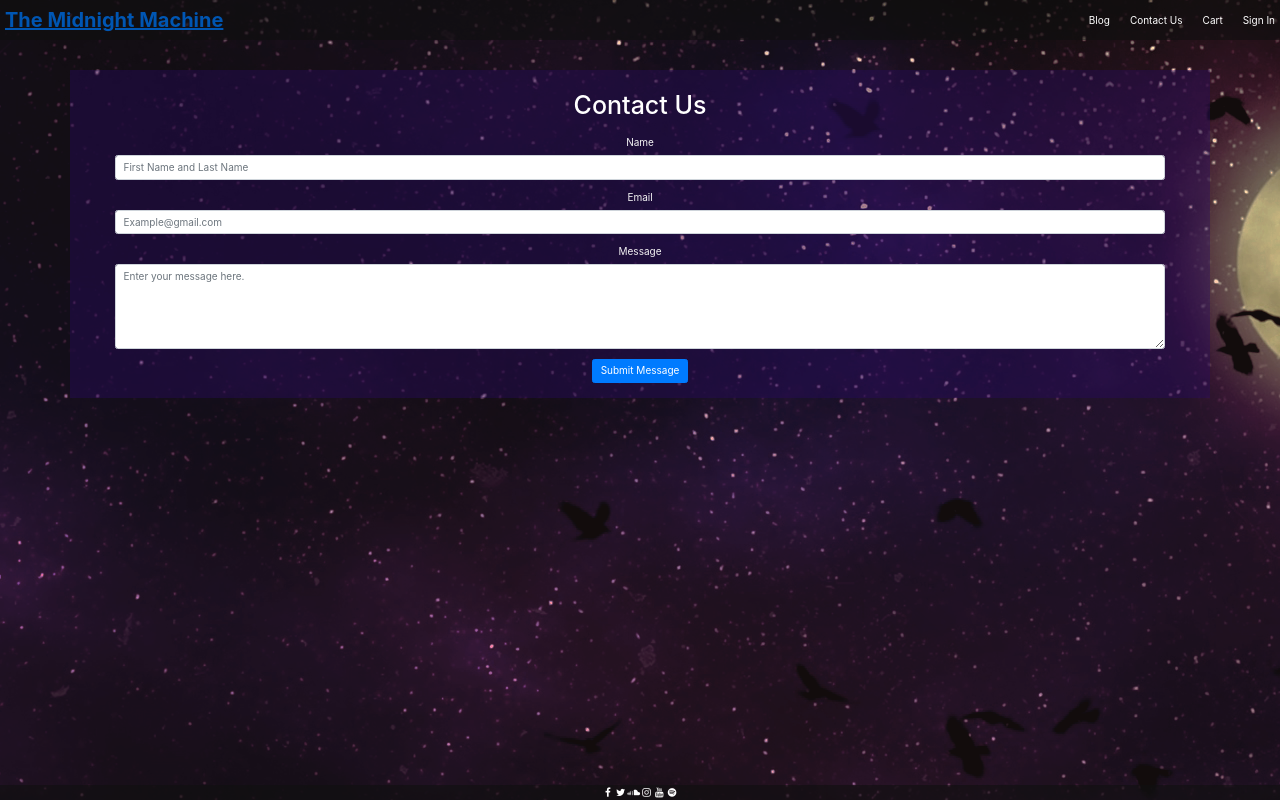
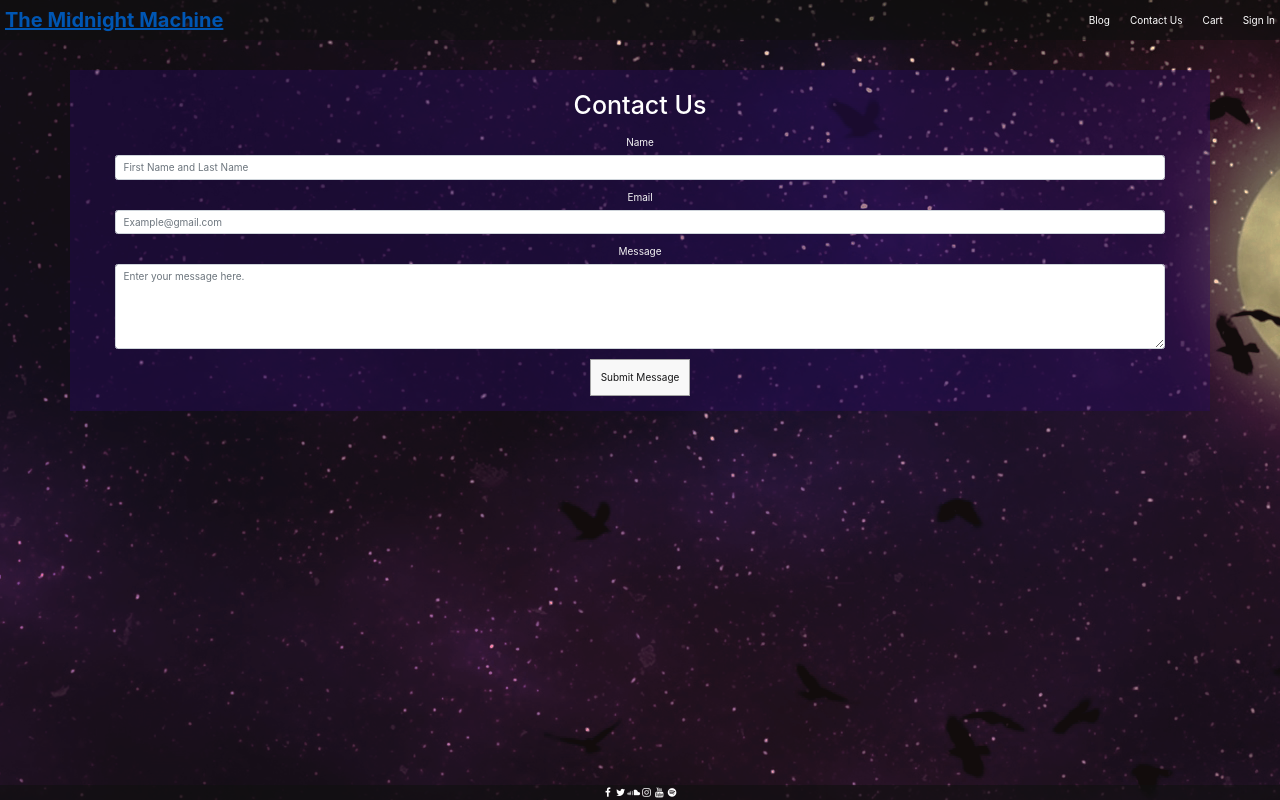
Before and after one commit to lamcnguyen89/Midnight-Machine, a React (Create React App) app in the folder frontend/: page /contact in a window 1280 px wide. Built offline with nearby package versions, Linux system fonts and the light colour scheme.

Commit message:
Changed some minor styling

```diff
--- a/frontend/src/components/RecentPosts.js
+++ b/frontend/src/components/RecentPosts.js
@@ -54,7 +54,7 @@ const RecentPosts = (props) => {
                     </NavLink>
                 </button>      */}
               <Link to={`/post/${post.slug}`}>
-                <button color="white" className="is-rounded">
+                <button color="white" className="is-rounded mb-2">
                   <span className="readMore">Read More</span>
                 </button>
               </Link>
--- a/frontend/src/screens/ContactScreen.js
+++ b/frontend/src/screens/ContactScreen.js
@@ -104,10 +104,10 @@ class ContactScreen extends Component {
                                         />
                                     </article>
                                     <button
-                                        type="submit"
-                                        className="btn btn-primary mb-2"
+                                        color="white"
+                                        className="is-rounded mb-2"
                                     >
-                                        Submit Message
+                                        <span className="readMore">Submit Message</span>
                                     </button>
                                 </form>
                             </article>
```
